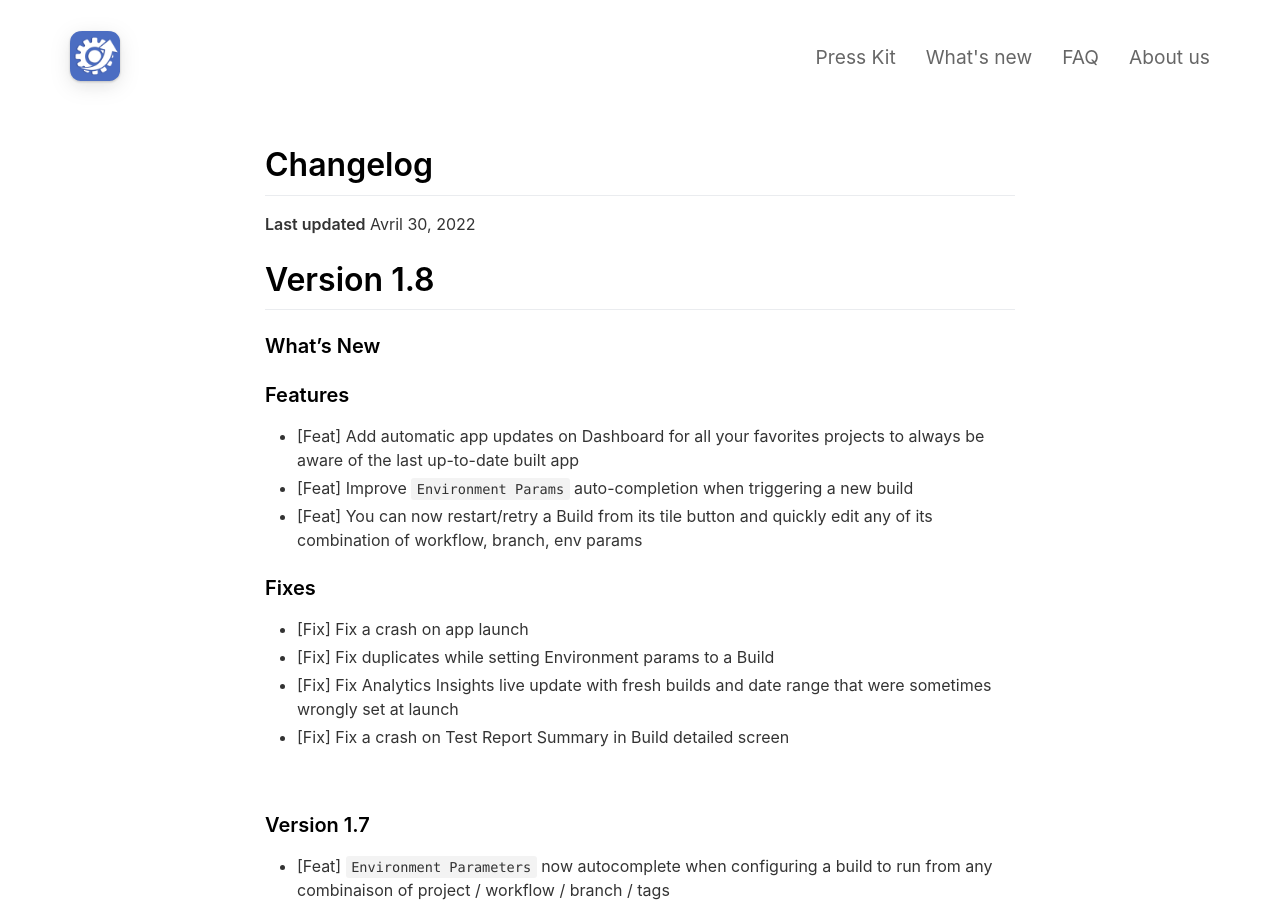
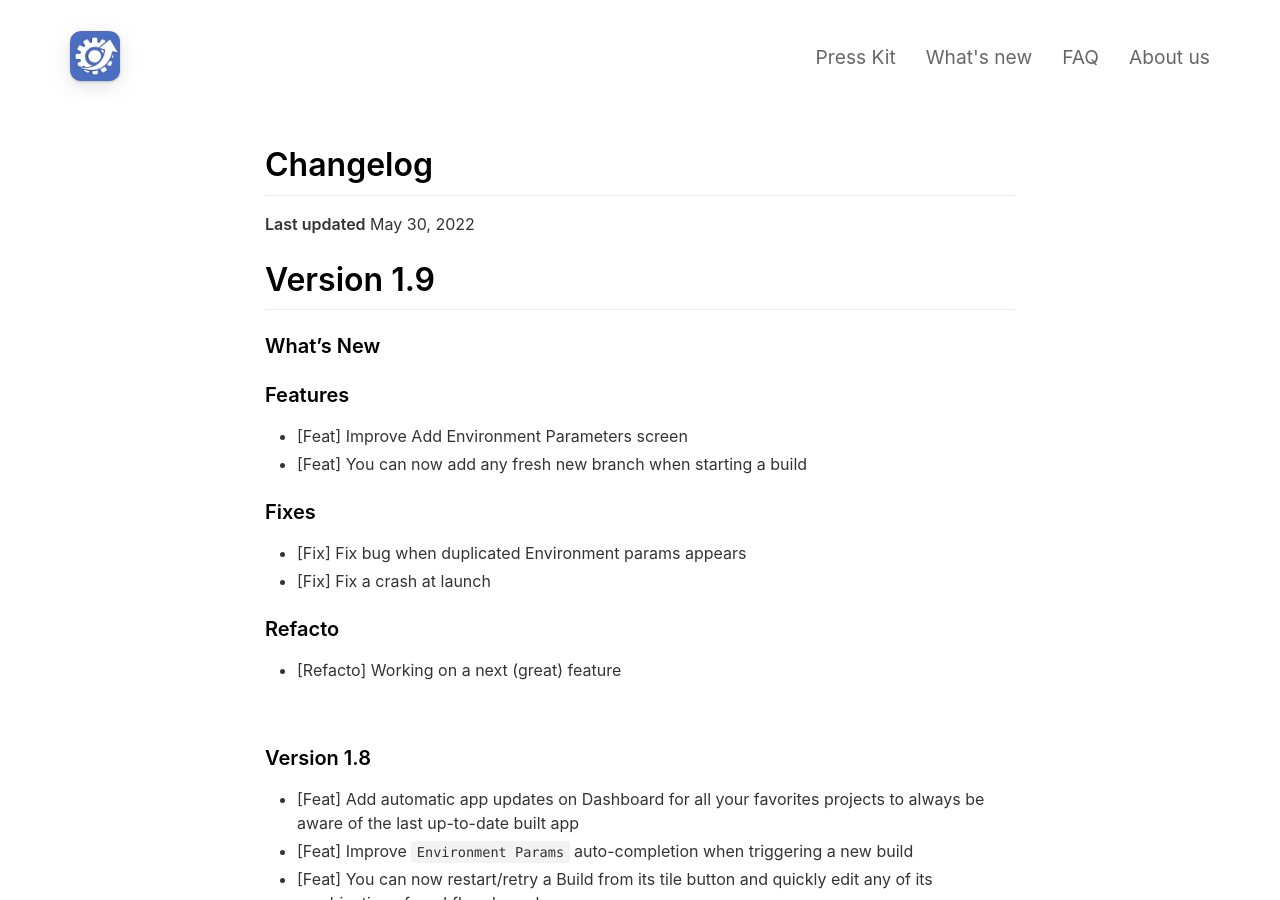
Before and after one commit to sambot-app/sambot.github.io, a Jekyll site: the page built from _pages/1_changelog.md, in a window 1280 px wide and 900 px high. Built offline with Jekyll 4.4.1, drawn with Linux system fonts in a browser that asks for light colours; nearby versions of some CDN libraries.

Commit message:
update changelog

```diff
--- a/_pages/1_changelog.md
+++ b/_pages/1_changelog.md
@@ -5,18 +5,29 @@ include_in_header: true
 ---
 
 # Changelog
-**Last updated** Avril 30, 2022
+**Last updated** May 30, 2022
 
-# **Version 1.8**
+# **Version 1.9**
 
 ### What's New
 
 ### Features
+- [Feat] Improve Add Environment Parameters screen
+- [Feat] You can now add any fresh new branch when starting a build
+
+### Fixes
+- [Fix] Fix bug when duplicated Environment params appears
+- [Fix] Fix a crash at launch
+
+### Refacto
+- [Refacto] Working on a next (great) feature
+
+<br>
+
+### **Version 1.8**
 - [Feat] Add automatic app updates on Dashboard for all your favorites projects to always be aware of the last up-to-date built app
 - [Feat] Improve `Environment Params` auto-completion when triggering a new build
 - [Feat] You can now restart/retry a Build from its tile button and quickly edit any of its combination of workflow, branch, env params
-
-### Fixes
 - [Fix] Fix a crash on app launch
 - [Fix] Fix duplicates while setting Environment params to a Build
 - [Fix] Fix Analytics Insights live update with fresh builds and date range that were sometimes wrongly set at launch
```
